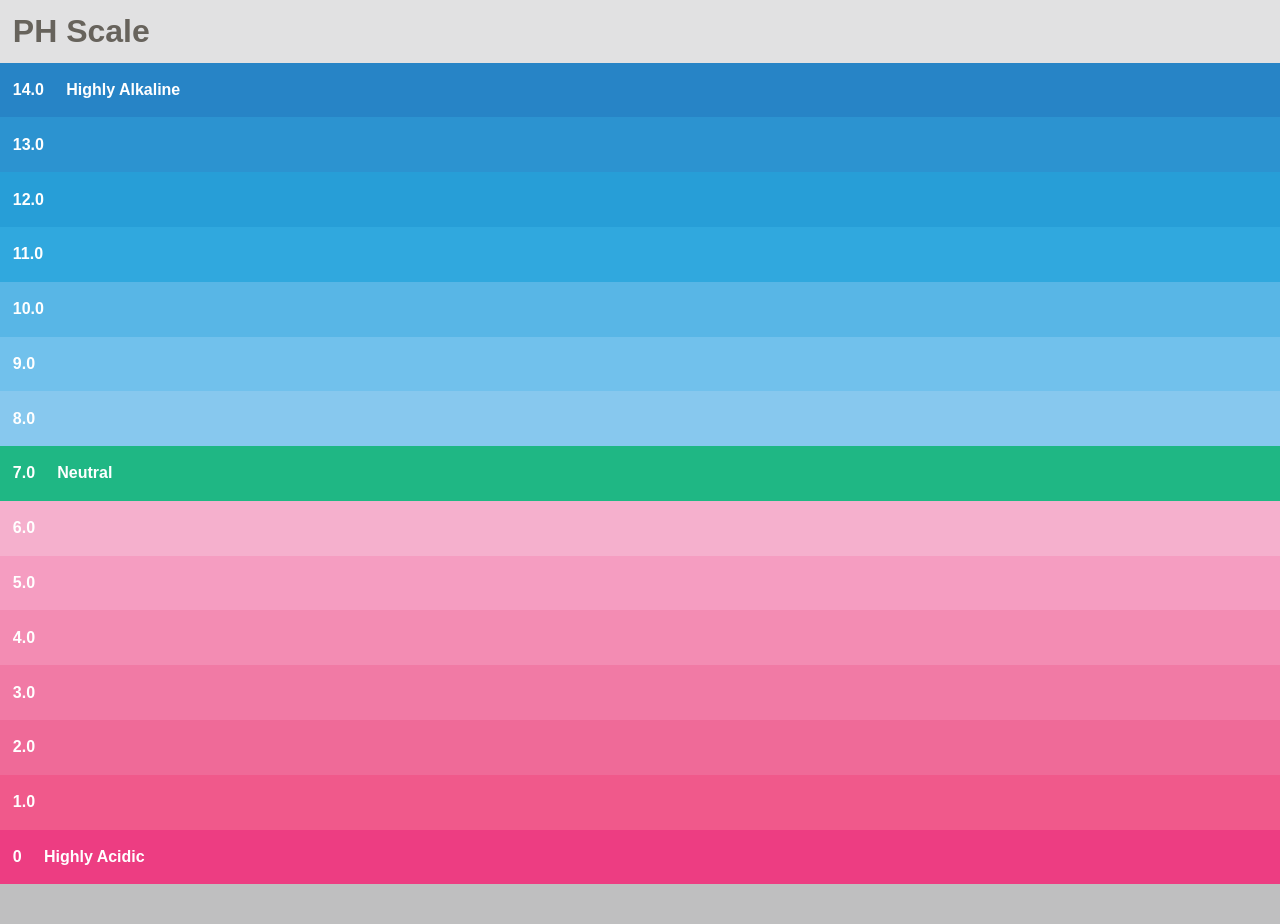
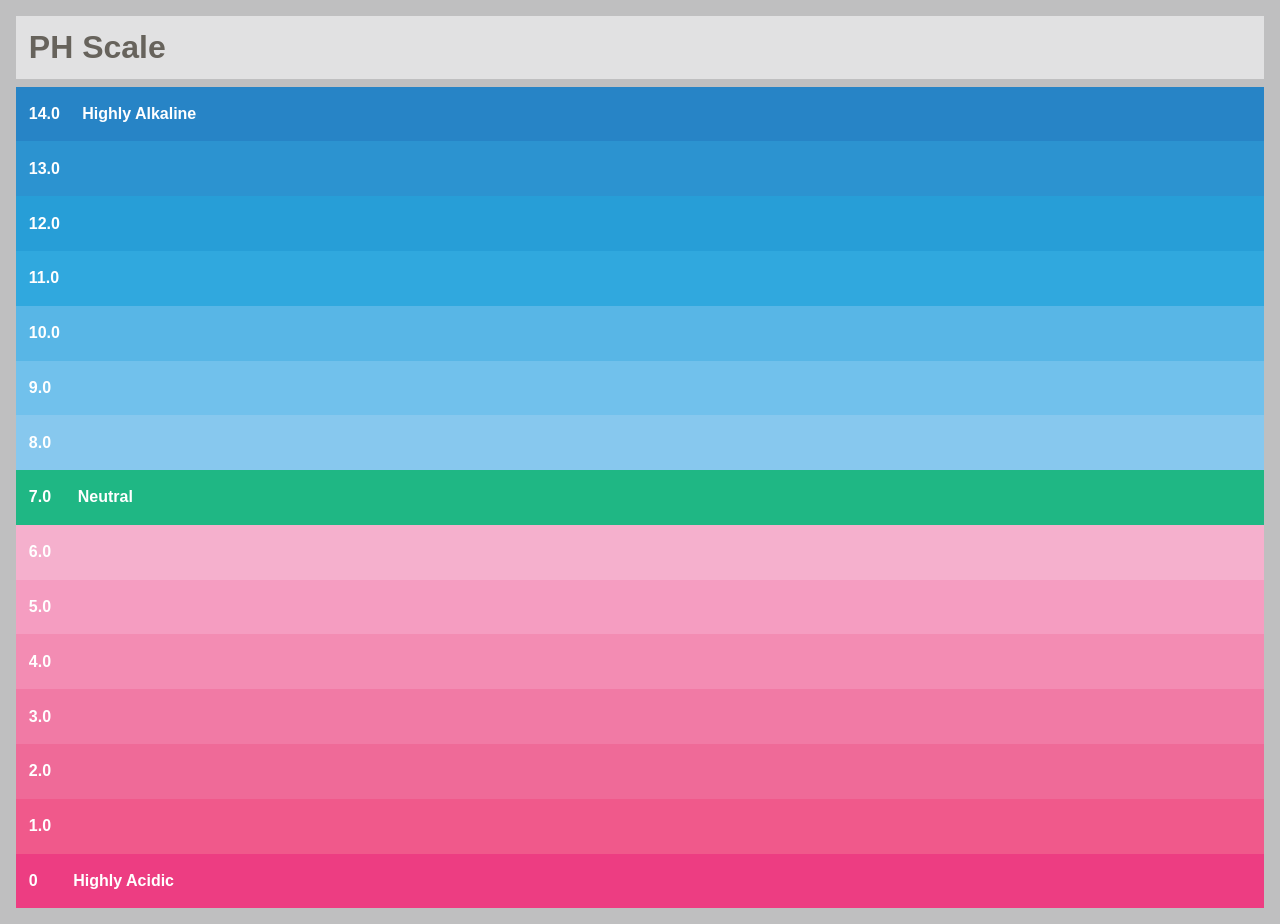
Before and after one commit to naeemrind/PH-Scale, a plain HTML site: page index.html in a window 1280 px wide. Before the commit the page ends 884 px from the top, so only its background shows below. Drawn offline with Linux system fonts and the light colour scheme.

Commit message:
Added Some margins in the body and margin-bottom in H1

```diff
--- a/index.html
+++ b/index.html
@@ -16,14 +16,14 @@
     <p>10.0</p>
     <p>9.0</p>
     <p>8.0</p>
-    <p>7.0 &nbsp;&nbsp;&nbsp; Neutral</p>
+    <p>7.0 &nbsp;&nbsp;&nbsp;&nbsp; Neutral</p>
     <p>6.0</p>
     <p>5.0</p>
     <p>4.0</p>
     <p>3.0</p>
     <p>2.0</p>
     <p>1.0</p>
-    <p>0 &nbsp;&nbsp;&nbsp; Highly Acidic</p>
+    <p>0 &nbsp;&nbsp;&nbsp;&nbsp;&nbsp;&nbsp; Highly Acidic</p>
 
 
 
--- a/style.css
+++ b/style.css
@@ -7,12 +7,14 @@
 body {
     background-color: #bfbfc0;
     font-family: sans-serif;
+    margin: 1rem;
 }
 
 h1 {
     background-color: #e1e1e2;
     color: #67635c;
     padding: 0.8rem;
+    margin-bottom: 0.5rem;
 }
 
 p {
```
